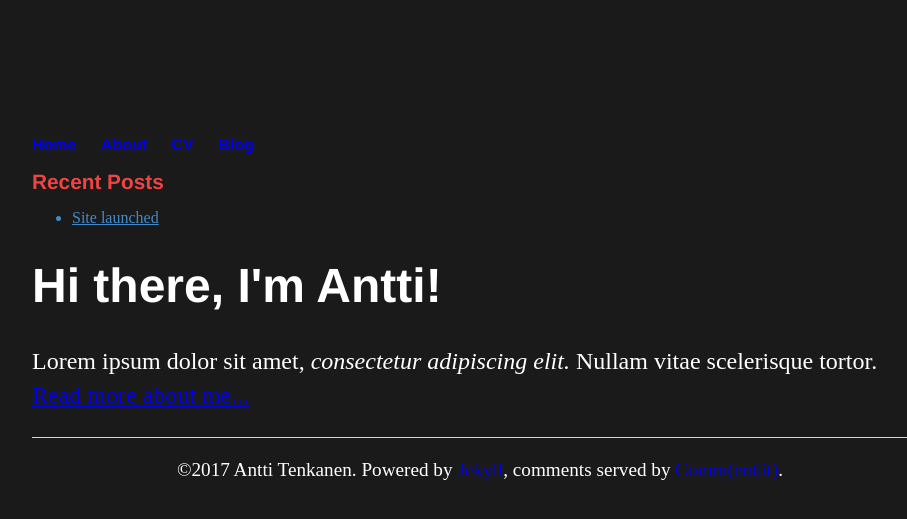
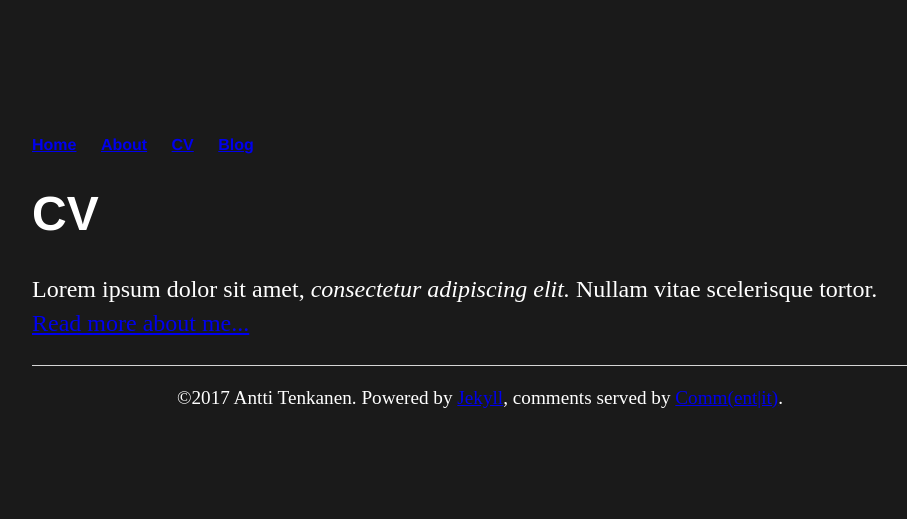
Before and after one commit to plantecophys/plantecophys, a Jekyll site: the page built from cv/index.html, in a window 1280 px wide. Shown: the top 519 px of the page, without its empty margins (160-1067 px from the left). Built offline with Jekyll 4.4.1, drawn with Linux system fonts in a browser that asks for light colours.

Commit message:
Update index.html

```diff
--- a/cv/index.html
+++ b/cv/index.html
@@ -1,8 +1,8 @@
 ---
-layout: default
+layout: defaultnosidebar
 title: Antti Tenkanen
 ---
 <div class="blurb">
-	<h1>Hi there, I'm Antti!</h1>
+	<h1>CV</h1>
 	<p>Lorem ipsum dolor sit amet,<em> consectetur adipiscing elit. </em> Nullam vitae scelerisque tortor. <a href="/about">Read more about me...</a></p>
 </div><!-- /.blurb -->
```
